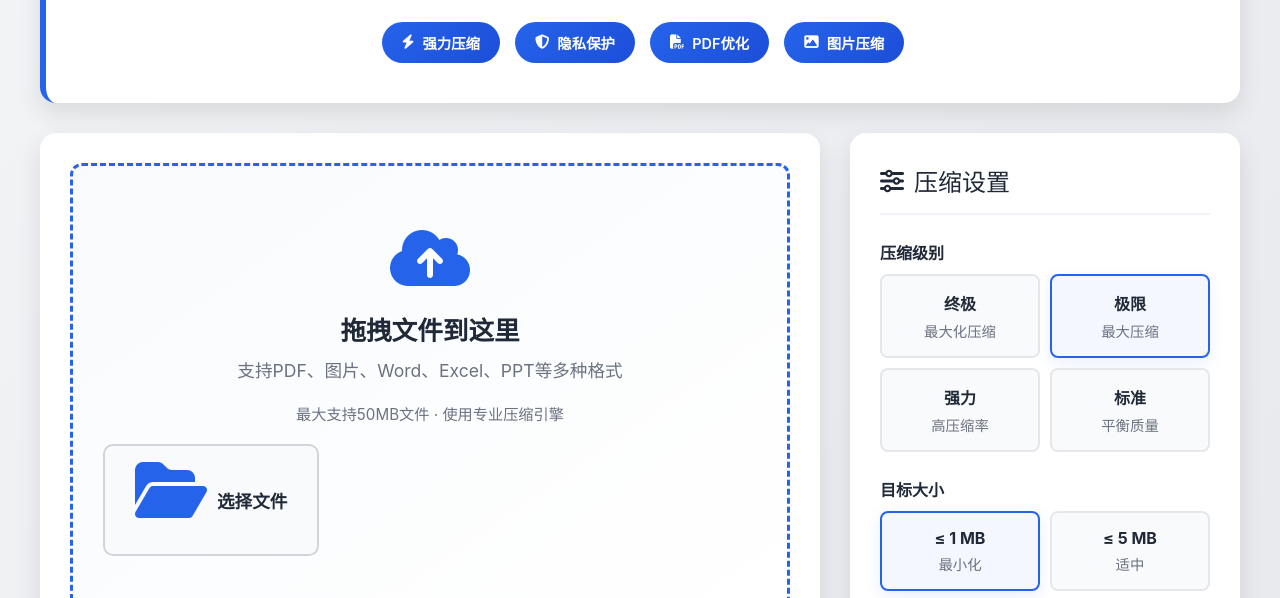
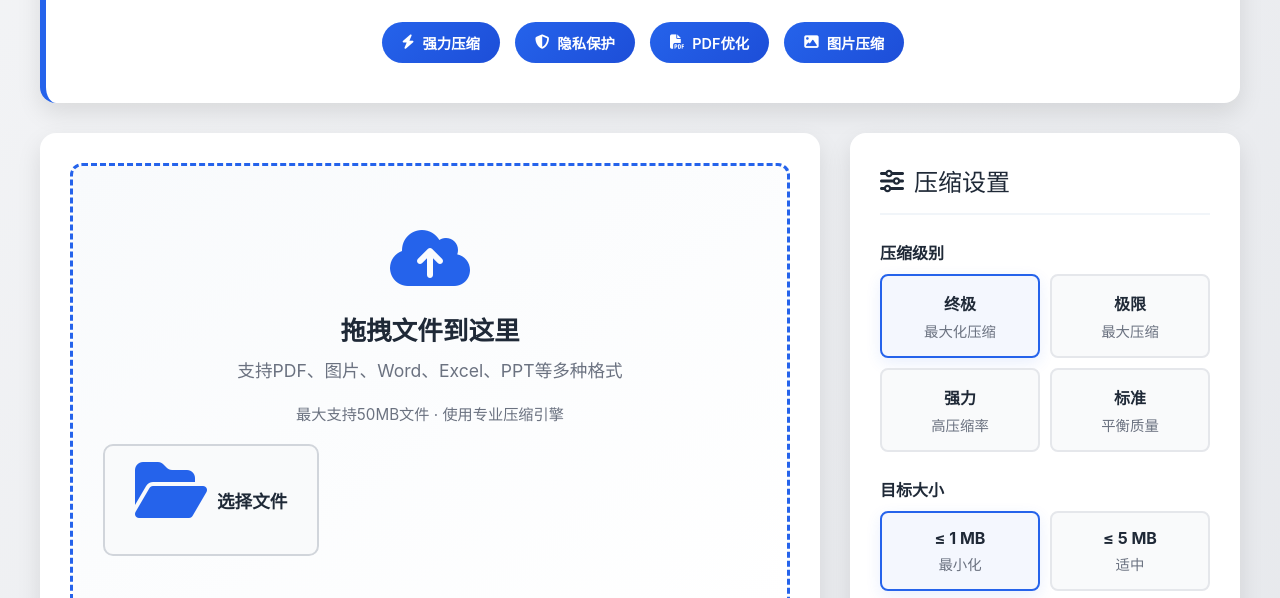
Before and after one commit to josenxie51-bit/file-compressor, a plain HTML site: page index.html in a window 1280 px wide. Shown: the part 171-769 px from the top of the page. Drawn offline with nearby package versions, Linux system fonts and the light colour scheme; no server answers.

Commit message:
Set ultimate compression as default option

```diff
--- a/index.html
+++ b/index.html
@@ -693,7 +693,7 @@
 
         // 初始化
         document.addEventListener('DOMContentLoaded', () => {
-            selectOption('level', 'extreme');
+           selectOption('level', 'ultimate');
             selectOption('size', '1');
             selectOption('mode', 'size');
             showStatus('准备好强力压缩！选择文件开始。', 'info');
```
